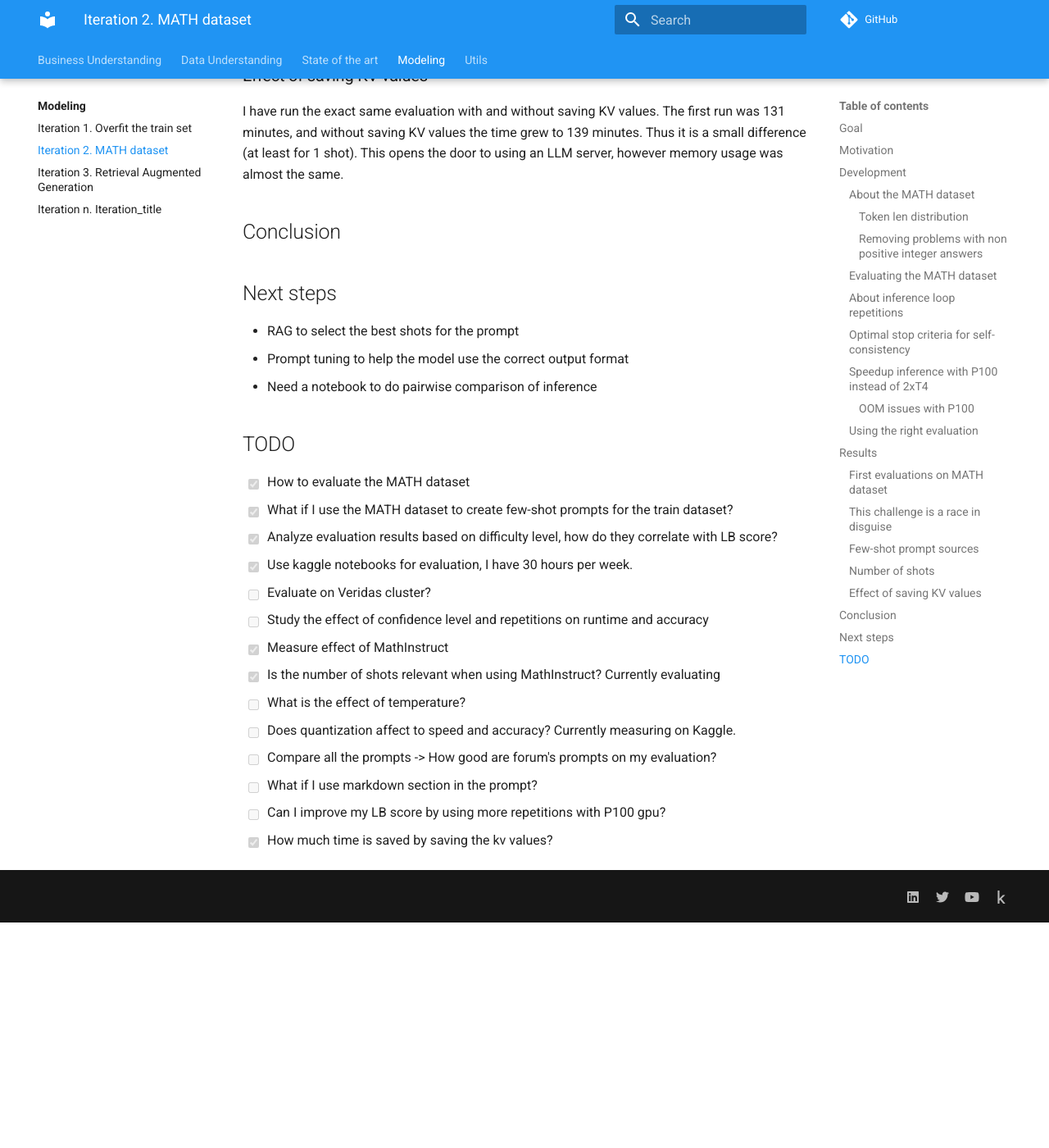
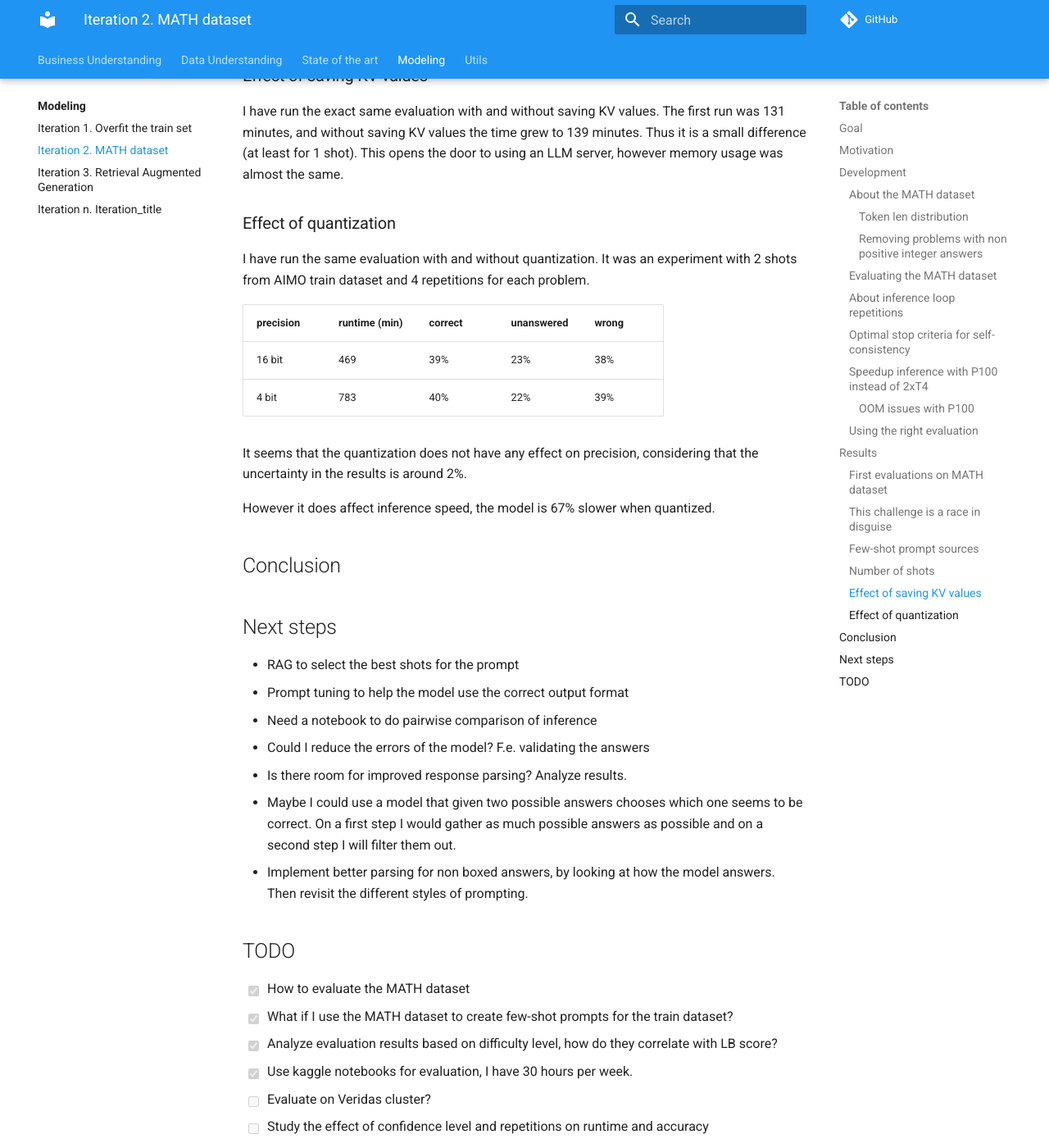
Before and after one commit to ironbar/aimo, an MkDocs documentation site: the page built from docs/modeling/Iteration_02_MATH_dataset.md, in a window 1280 px wide and 1400 px high, scrolled down 6494 px. Shown: the whole window at 82% size. Built offline with MkDocs 1.6.1 and Material for MkDocs 9.7.7, drawn with Linux system fonts in a browser that asks for light colours; comment, search, counter and statistics services are not loaded; before the commit the page ends 7619 px from its top, so only the background shows below that; some of the changed text lies outside the part shown.

Commit message:
documented effect of quantization

```diff
--- a/docs/modeling/Iteration_02_MATH_dataset.md
+++ b/docs/modeling/Iteration_02_MATH_dataset.md
@@ -211,6 +211,21 @@ The table below shows the evaluation on Math level 5 problems with a single infe
 I have run the exact same evaluation with and without saving KV values. The first run was 131 minutes, and without saving KV values the time grew to 139 minutes. Thus it is a small difference (at least for 1 shot).
 This opens the door to using an LLM server, however memory usage was almost the same.
 
+### Effect of quantization
+
+I have run the same evaluation with and without quantization. It was an experiment with 2 shots from AIMO train
+dataset and 4 repetitions for each problem.
+
+| precision | runtime (min) | correct | unanswered | wrong |
+|-----------|---------------|---------|------------|-------|
+| 16 bit    | 469           | 39%     | 23%        | 38%   |
+| 4 bit     | 783           | 40%     | 22%        | 39%   |
+
+It seems that the quantization does not have any effect on precision, considering that the uncertainty
+in the results is around 2%.
+
+However it does affect inference speed, the model is 67% slower when quantized.
+
 ## Conclusion
 
 ## Next steps
@@ -218,6 +233,13 @@ This opens the door to using an LLM server, however memory usage was almost the
 - RAG to select the best shots for the prompt
 - Prompt tuning to help the model use the correct output format
 - Need a notebook to do pairwise comparison of inference
+- Could I reduce the errors of the model? F.e. validating the answers
+- Is there room for improved response parsing? Analyze results.
+- Maybe I could use a model that given two possible answers chooses which one seems to be correct.
+  On a first step I would gather as much possible answers as possible and on a second step I will
+  filter them out.
+- Implement better parsing for non boxed answers, by looking at how the model answers. Then
+  revisit the different styles of prompting.
 
 ## TODO
 
@@ -231,8 +253,9 @@ This opens the door to using an LLM server, however memory usage was almost the
 - [x] Measure effect of MathInstruct
 - [x] Is the number of shots relevant when using MathInstruct? Currently evaluating
 - [ ] What is the effect of temperature?
-- [ ] Does quantization affect to speed and accuracy? Currently measuring on Kaggle.
+- [x] Does quantization affect to speed and accuracy? Currently measuring on Kaggle.
 - [ ] Compare all the prompts -> How good are forum's prompts on my evaluation?
 - [ ] What if I use markdown section in the prompt?
 - [ ] Can I improve my LB score by using more repetitions with P100 gpu?
 - [x] How much time is saved by saving the kv values?
+- [ ] Prompt that forces to use python code, AIMO train prompts use more code than MathInstruct and the paper says that few-shot prompt is not worth it. The prompt should finish with the start of python code.
```
